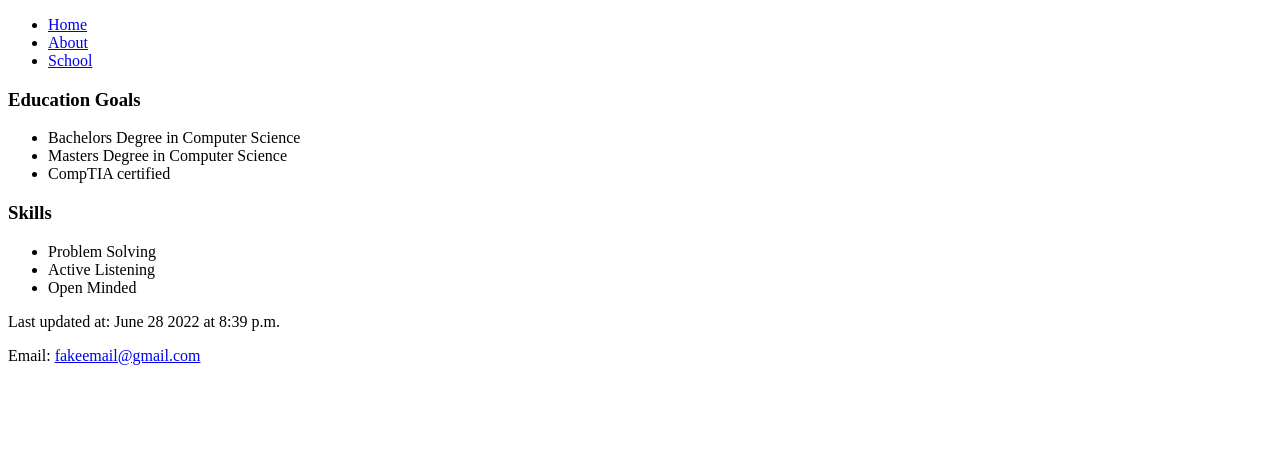
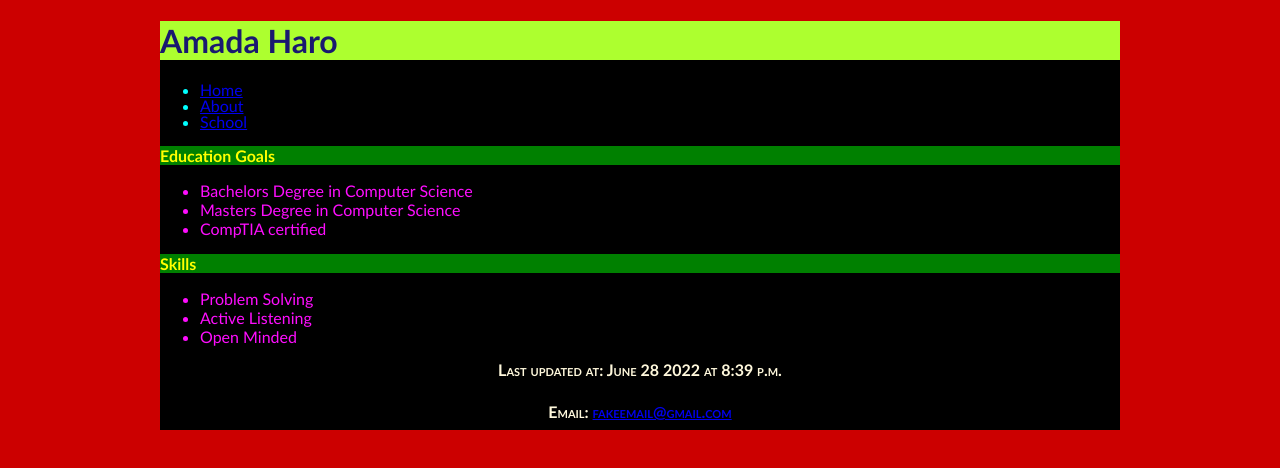
Before and after one commit to whatsAmada/cis162, a plain HTML site: page about.html in a window 1280 px wide. Drawn offline with Linux system fonts and the light colour scheme.

Commit message:
Add files via upload

```diff
--- a/about.html
+++ b/about.html
@@ -3,9 +3,14 @@
     <head>
         <title>Project 1-2</title>
         <meta charset= "utf-8">
+        <link href = "main.css" rel = "stylesheet" />
     </head>
 
     <body>
+        <header>
+            <h1>Amada Haro</h1>
+        </header>
+
         <nav>
             <ul>
                 <li><a href= "index.html">Home</a></li>
@@ -14,6 +19,7 @@
             </ul>
         </nav>
 
+        <section>
         <h3>
         Education Goals
         </h3>
@@ -33,6 +39,7 @@
                 <li>Active Listening</li>
                 <li>Open Minded</li>
             </ul>
+        </section>
 
         <footer>
             Last updated at:
--- /dev/null
+++ b/main.css
@@ -0,0 +1,57 @@
+@charset "utf-8";
+
+/*
+    Project 1-3
+    Filename: main.css
+
+*/
+
+/* HTML and Body Styles */
+
+html {
+    background-color: hsl(0, 100%, 40%);
+}
+
+body {
+    color: rgb(254, 14, 254);
+    background-color: hsl(0, 0%, 0%);
+    font-family: 'Trebuchet MS', Helvetica, sans-serif;
+    margin-left: auto;
+    margin-right: auto;
+    max-width: 960px;
+    min-width: 640px;
+    width: 90%;
+}
+
+p {padding: 10px}
+
+footer {
+    color: cornsilk;
+    font: normal small-caps bold 1em/1em
+        'Trebuchet MS', Helvetica, sans-serif;
+    text-align: center;
+}
+
+
+/* Heading Styles */
+
+h1 {
+    font-size: 2em;
+    color: midnightblue;
+    background-color: greenyellow;
+}
+
+nav > ul {
+    line-height: 1em;
+    color: aqua;
+}
+
+ol {
+    color: lawngreen;
+}
+
+h3 {
+    font-size: 1em;
+    color: yellow;
+    background-color: green;
+}
```
Also changed, not shown: index.html (+4 -4 lines), school.html (+1 -0 lines).
